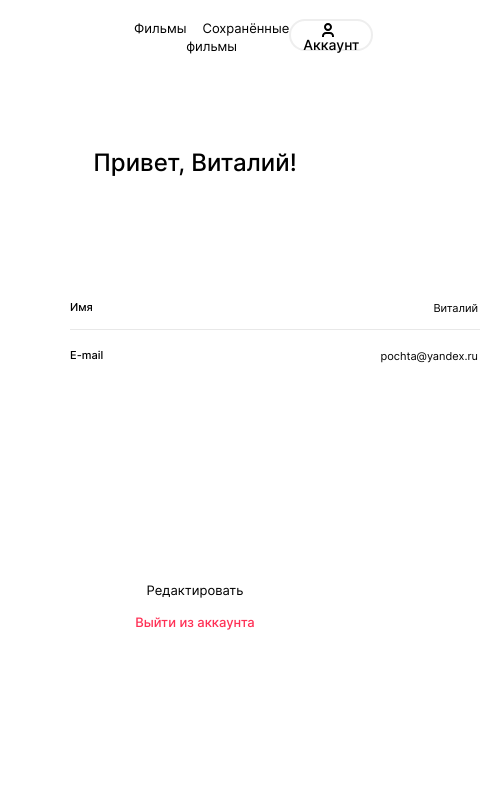
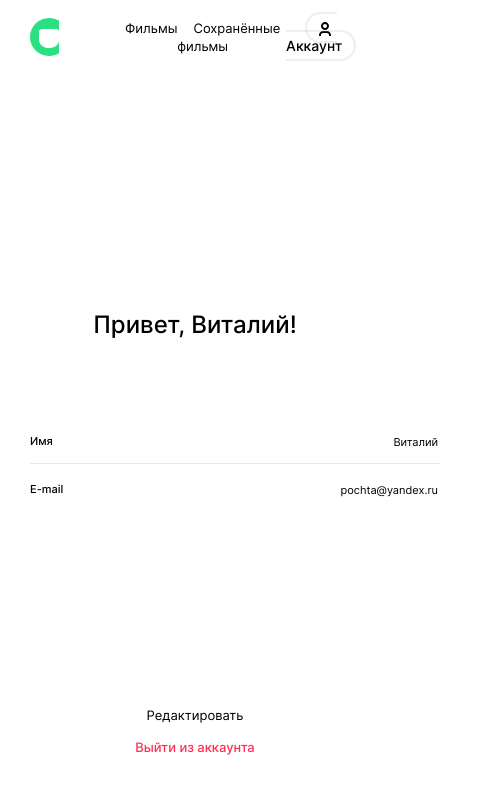
Before and after one commit to shakhuraEvgeniy/movies-explorer-frontend, a React (Create React App) app: page /profile in a window 390 px wide. Shown: the top 794 px of the page, 480 px wide, since content can reach past the window. Built offline with nearby package versions, Linux system fonts and the light colour scheme.

Commit message:
feat: adaptiv last pages to 768px

```diff
--- a/src/components/Auth/Auth.css
+++ b/src/components/Auth/Auth.css
@@ -108,3 +108,10 @@
   text-align: left;
   min-height: 13px;
 }
+
+@media screen and (max-width: 768px) {
+  .auth {
+    margin-top: 232px;
+  }
+
+}
--- a/src/components/Header/Header.css
+++ b/src/components/Header/Header.css
@@ -16,95 +16,9 @@
   margin-right: 64px;
 }
 
-.header__menu {
-  display: flex;
-  list-style-type: none;
-  align-items: center;
-}
-
-.header__signup {
-  background-color: transparent;
-  border: none;
-  color: #fff;
-  margin-right: 30px;
-  padding: 0;
-  font-family: "Inter";
-  font-style: normal;
-  font-weight: 500;
-  font-size: 12px;
-  line-height: 1.33;
-  cursor: pointer;
-  text-decoration: none;
-}
-
-.header__account {
-  border: 2px solid rgba(170, 170, 170, 0.2);
-  border-radius: 50px;
-  height: 32px;
-  padding: 0 12px;
-  color: #000;
-  font-family: "Inter";
-  font-style: normal;
-  font-weight: 500;
-  font-size: 14px;
-  line-height: 1.14;
-  cursor: pointer;
-}
-
-.header__pic {
-  background-image: url(../../images/icon__COLOR_icon-main.svg);
-  padding-right: 6px;
-  background-repeat: no-repeat;
-  vertical-align: middle;
-}
-
 .header_dark {
   background-color: #073042;
   padding: 0 70px;
-}
-
-.header__menu_login {
-  display: flex;
-  list-style-type: none;
-  align-items: center;
-  padding: 0;
-}
-
-.header__account {
-  background-color: #fff;
-}
-
-.header__link {
-  font-family: "Inter";
-  font-style: normal;
-  font-weight: 400;
-  font-size: 13px;
-  line-height: 1.38px;
-  color: #000000;
-  text-decoration: none;
-  margin-right: 16px;
-}
-
-.header__link:last-of-type {
-  margin-right: 0;
-}
-
-.header__link_activ {
-  font-weight: 500;
-}
-
-.header__signin {
-  background: #2be080;
-  border-radius: 3px;
-  border: none;
-  font-family: "Inter";
-  font-style: normal;
-  font-weight: 500;
-  font-size: 12px;
-  line-height: 1.33;
-  color: #000000;
-  padding: 8px 20px;
-  text-decoration: none;
 }
 
 @media screen and (max-width: 768px) {
--- a/src/components/NavTab/NavTab.css
+++ b/src/components/NavTab/NavTab.css
@@ -0,0 +1,81 @@
+.menu__profile {
+  display: flex;
+  list-style-type: none;
+  align-items: center;
+}
+
+.menu__signup {
+  background-color: transparent;
+  border: none;
+  color: #fff;
+  margin-right: 30px;
+  padding: 0;
+  font-family: "Inter";
+  font-style: normal;
+  font-weight: 500;
+  font-size: 12px;
+  line-height: 1.33;
+  cursor: pointer;
+  text-decoration: none;
+}
+.menu__account {
+  border: 2px solid rgba(170, 170, 170, 0.2);
+  border-radius: 50px;
+  min-height: 32px;
+  padding: 5px 12px;
+  color: #000;
+  font-family: "Inter";
+  font-style: normal;
+  font-weight: 500;
+  font-size: 14px;
+  line-height: 1.14;
+  text-decoration: none;
+  cursor: pointer;
+}
+
+.menu__pic {
+  background-image: url(../../images/icon__COLOR_icon-main.svg);
+  padding-right: 6px;
+  background-repeat: no-repeat;
+  vertical-align: middle;
+}
+
+.menu__movies {
+  font-family: "Inter";
+  font-style: normal;
+  font-weight: 400;
+  font-size: 13px;
+  line-height: 1.38px;
+  color: #000000;
+  text-decoration: none;
+  margin-right: 16px;
+}
+
+.menu__movies:last-of-type {
+  margin-right: 0;
+}
+
+.menu__movies_activ {
+  font-weight: 500;
+}
+
+.menu__signin {
+  background: #2be080;
+  border-radius: 3px;
+  border: none;
+  font-family: "Inter";
+  font-style: normal;
+  font-weight: 500;
+  font-size: 12px;
+  line-height: 1.33;
+  color: #000000;
+  padding: 8px 20px;
+  text-decoration: none;
+}
+
+.menu__profile_login {
+  display: flex;
+  list-style-type: none;
+  align-items: center;
+  padding: 0;
+}
--- a/src/components/NavTab/NavTab.js
+++ b/src/components/NavTab/NavTab.js
@@ -1,47 +1,48 @@
 import React from "react";
 import { Link, NavLink } from "react-router-dom";
+import "./NavTab.css";
 
 const NavTab = ({ loggedIn }) => {
   return (
     <>
       {loggedIn || (
-        <nav className="header__menu-movies">
+        <nav>
           <NavLink
             to="/movies"
-            className="header__link"
-            activeClassName="header__link_activ"
+            className="menu__movies"
+            activeClassName="menu__movies_activ"
           >
             Фильмы
           </NavLink>
           <NavLink
             to="/saved-movies"
-            className="header__link"
-            activeClassName="header__link_activ"
+            className="menu__movies"
+            activeClassName="menu__movies_activ"
           >
             Сохранённые фильмы
           </NavLink>
         </nav>
       )}
       {loggedIn ? (
-        <ul className="header__menu">
+        <ul className="menu__profile">
           <li>
-            <Link className="header__signup" to="/signup">
+            <Link className="menu__signup" to="/signup">
               Регистрация
             </Link>
           </li>
           <li>
-            <Link className="header__signin" to="/signin">
+            <Link className="menu__signin" to="/signin">
               Войти
             </Link>
           </li>
         </ul>
       ) : (
-        <ul className="header__menu_login">
+        <ul className="menu__profile_login">
           <li>
-            <button className="header__account">
-              <svg className="header__pic" width="12" height="14"></svg>
+            <Link className="menu__account" to="/profile">
+              <svg className="menu__pic" width="12" height="14"></svg>
               Аккаунт
-            </button>
+            </Link>
           </li>
         </ul>
       )}
--- a/src/components/NotFound/NotFound.css
+++ b/src/components/NotFound/NotFound.css
@@ -34,3 +34,9 @@
   text-align: center;
   color: #3456f3;
 }
+
+@media screen and (max-width: 768px) {
+  .notFound__title {
+    margin-top: 408px;
+  }
+}
--- a/src/components/Profile/Profile.css
+++ b/src/components/Profile/Profile.css
@@ -124,6 +124,21 @@
 }
 
 .profile__submit:hover {
-  background-color: #3456F3;
+  background-color: #3456f3;
   opacity: 0.8;
 }
+
+@media screen and (max-width: 768px) {
+  .profile {
+    padding: 0 30px;
+  }
+  .profile__title {
+    margin-top: 236px;
+  }
+  .profile__form {
+    margin-top: 77px;
+  }
+  .profile__edit {
+    margin-top: 195px;
+  }
+}
```
Also changed, not shown: src/components/Profile/Profile.js (+29 -10 lines).
